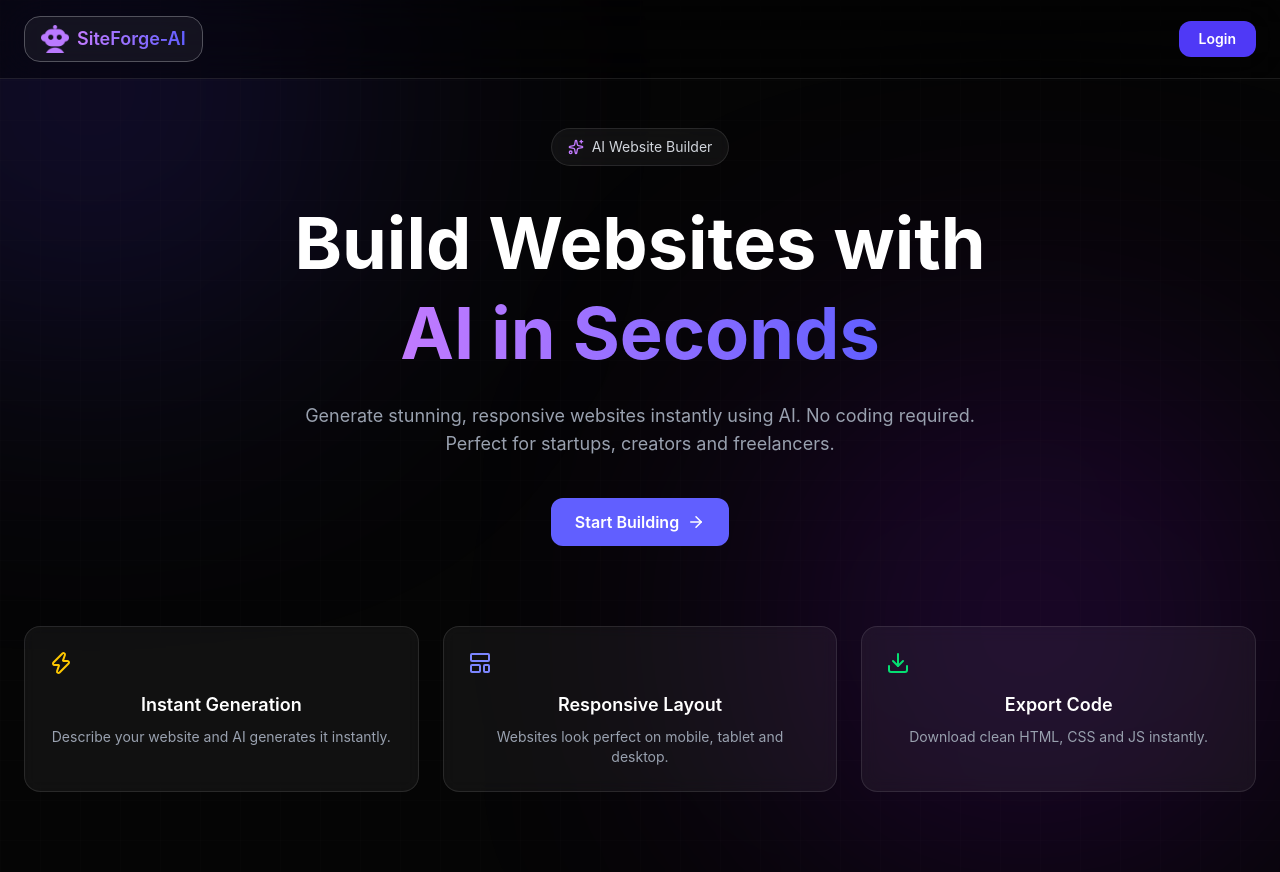
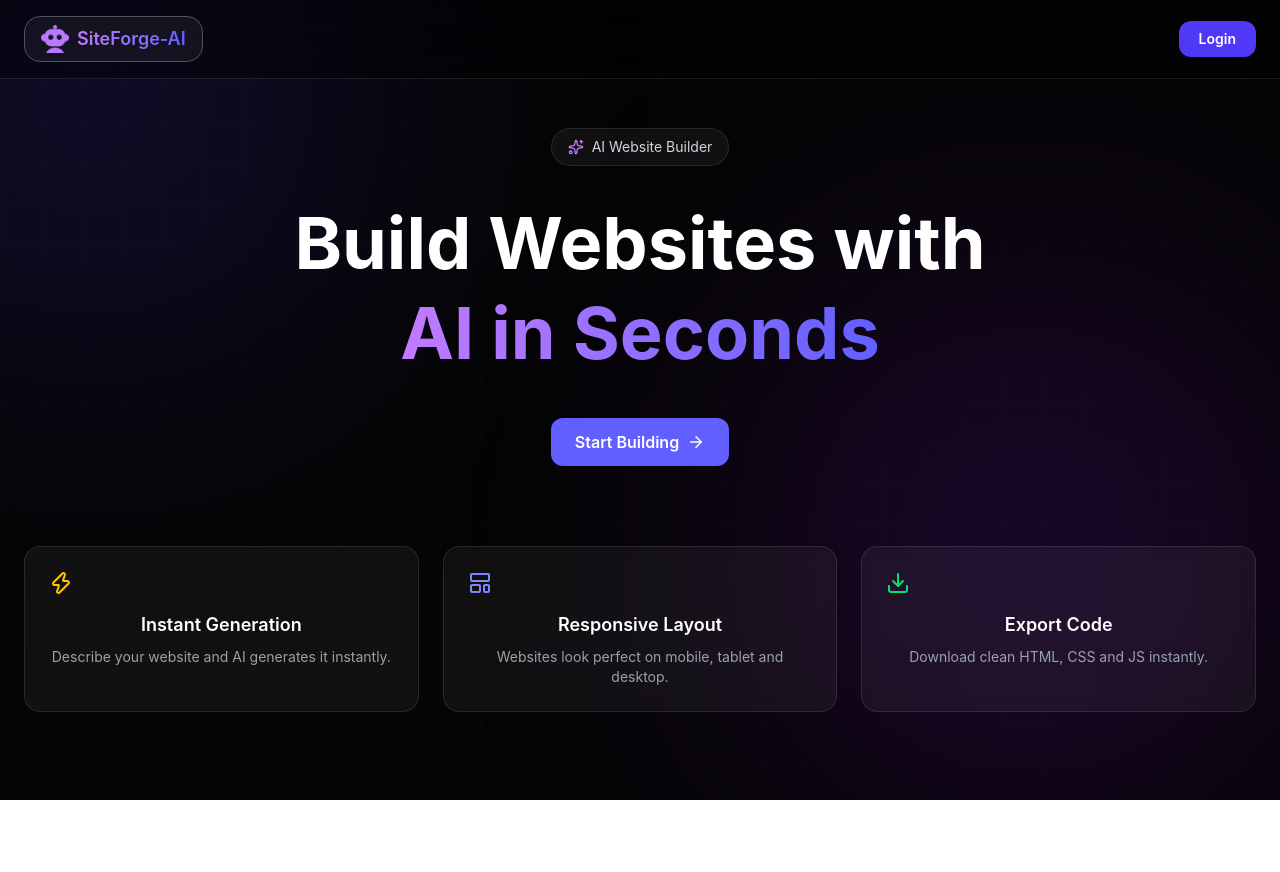
Before and after one commit to mansiisainii/SiteForge-AI, a React (Vite) app in the folder frontend/: page / in a window 1280 px wide. After the commit the page ends 800 px from the top, so only its background shows below. Built offline with nearby package versions, Linux system fonts and the light colour scheme; no server answers.

Commit message:
updated SiteForge

```diff
--- a/frontend/src/pages/Home.jsx
+++ b/frontend/src/pages/Home.jsx
@@ -59,16 +59,6 @@ const Home = () => {
             </span>
           </motion.h1>
 
-          {/* Description */}
-          <motion.p
-            initial={{ opacity: 0, y: 20 }}
-            animate={{ opacity: 1, y: 0 }}
-            transition={{ delay: 0.2 }}
-            className="max-w-2xl mx-auto mt-6 text-lg text-gray-400"
-          >
-            Generate stunning, responsive websites instantly using AI. No coding
-            required. Perfect for startups, creators and freelancers.
-          </motion.p>
 
           {/* Buttons */}
           <motion.div
```
